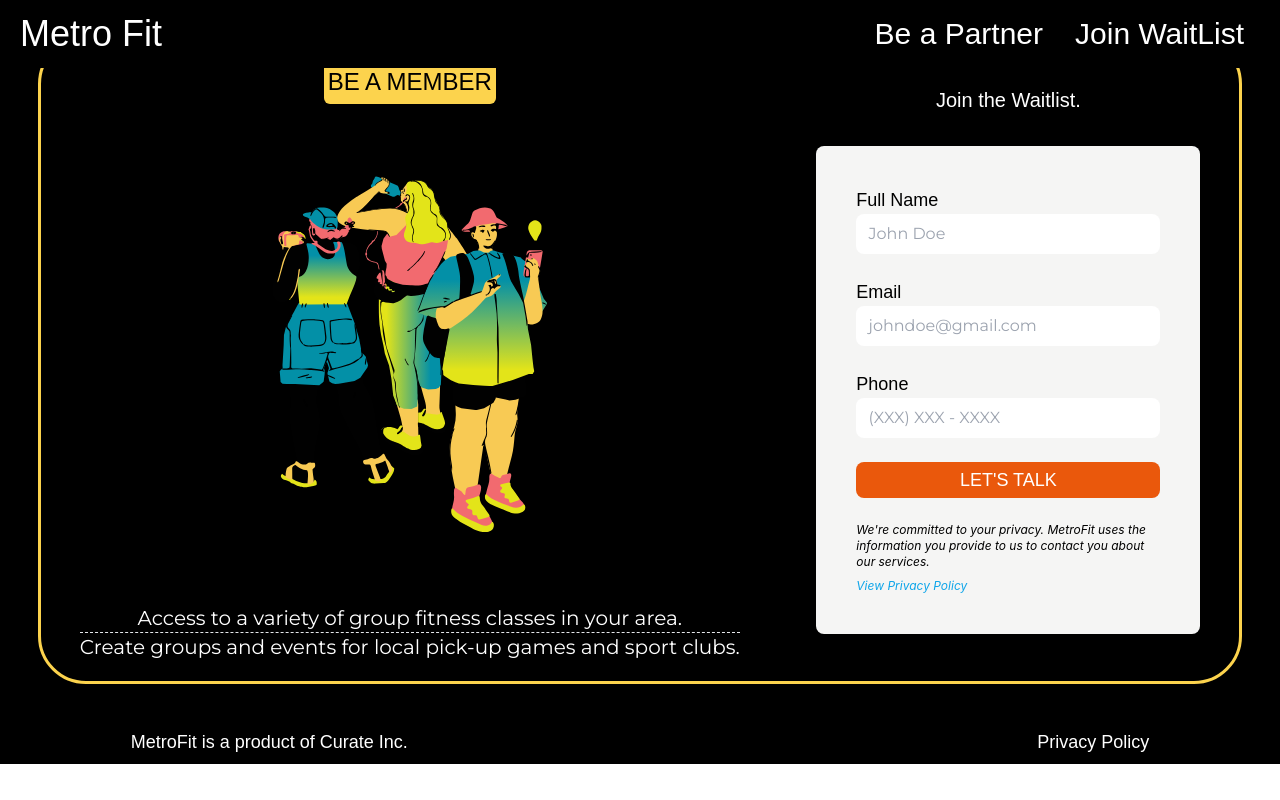
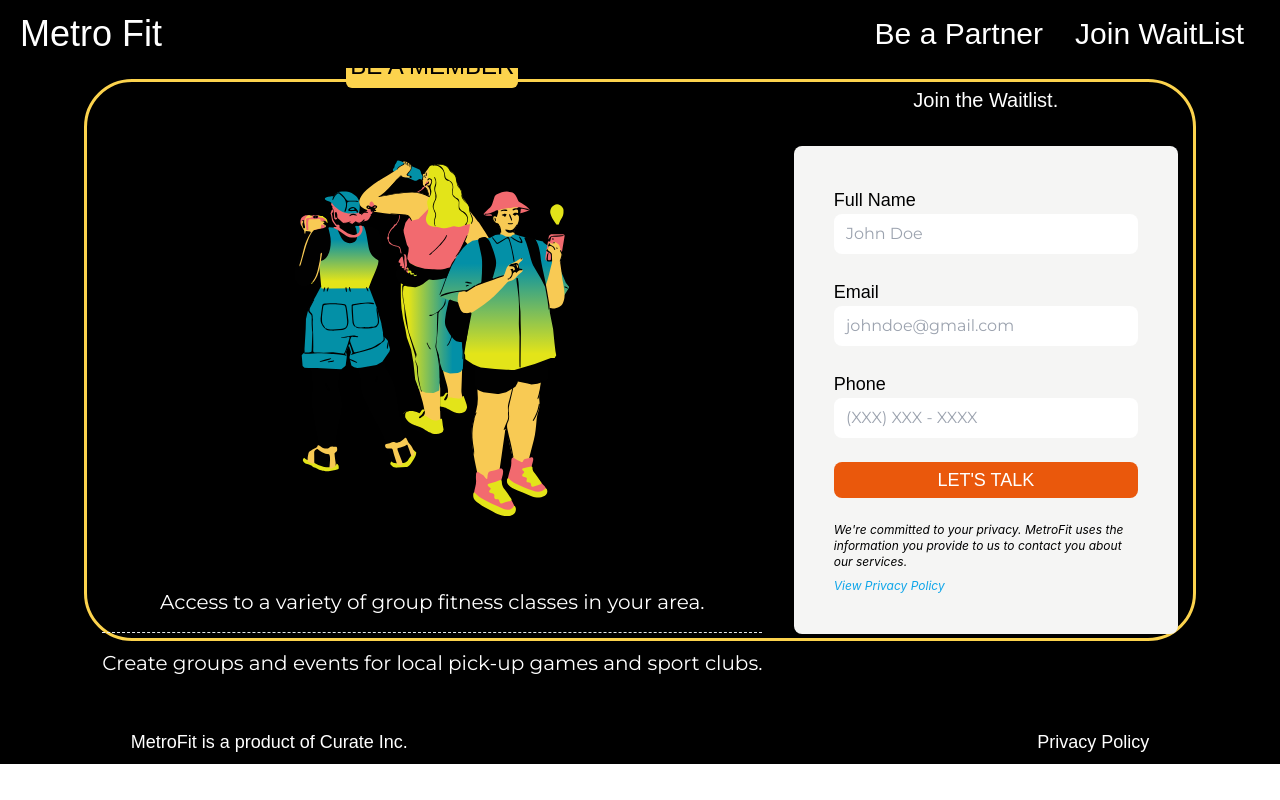
Before and after one commit to sweetmangoes/landing-page, a Next.js app in the folder metrofit-landing/: page /waitlist in a window 1280 px wide. Built offline with nearby package versions, Linux system fonts and the light colour scheme; a web font is replaced by a local one.

Commit message:
refactor

```diff
--- a/metrofit-landing/pages/partner/index.js
+++ b/metrofit-landing/pages/partner/index.js
@@ -2,7 +2,7 @@ import Form from "../../components/Form"
 
 export default function Partner(){
   return(
-    <div className="bg-white w-full flex flex-row items-center justify-evenly lg:h-[90vh]">
+    <div className="bg-white w-full flex flex-row items-center justify-evenly pt-12 lg:h-[90vh]">
       <div className="border-[3px] rounded-[3rem] border-black h-[90%] w-[94%] flex justify-around">
         <div className="flex flex-col items-center justify-center">
           <h1 className="text-black font-monomaniac bg-amber-300 rounded-md text-[1.5rem] p-1">
--- a/metrofit-landing/pages/waitlist/index.js
+++ b/metrofit-landing/pages/waitlist/index.js
@@ -2,7 +2,7 @@ import Form from "../../components/Form"
 
 export default function Waitlist (){
   return(
-      <div className="bg-black w-full flex flex-row items-center justify-evenly lg:h-[90vh]">
+      <div className="bg-black w-full flex flex-row items-center justify-evenly p-12 lg:h-[90vh]">
         <div className="border-[3px] rounded-[3rem] border-amber-300 h-[90%] w-[94%] flex justify-around">
           <div className="flex flex-col items-center justify-center">
             <h1 className="text-black font-monomaniac bg-amber-300 rounded-md text-[1.5rem] p-1">
@@ -10,10 +10,10 @@ export default function Waitlist (){
             </h1>
             <img className="" src='/images/waitlistlogo.svg'></img>
             <div className="divide-y divide-dashed text-center text-white font-montserrat text-xl">
-              <h1>
+              <h1 className="pb-4">
                 Access to a variety of group fitness classes in your area.
               </h1>
-              <h1>
+              <h1 className="pt-4">
                 Create groups and events for local pick-up games and sport clubs.
               </h1>
             </div>
```
